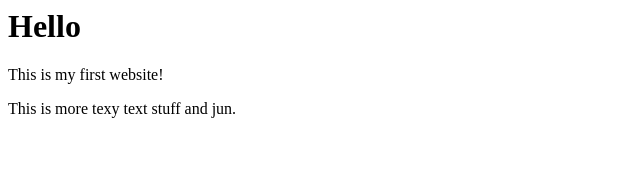
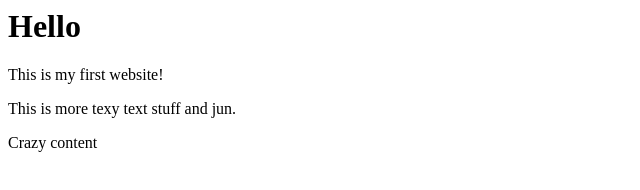
Before and after one commit to Elisa0122/intro-to-github, a plain HTML site: page index.html in a window 1280 px wide. Shown: the whole page, without its empty margins (0-640 px from the left). Drawn offline with Linux system fonts and the light colour scheme.

```diff
--- a/index.html
+++ b/index.html
@@ -3,3 +3,5 @@
 <p>This is my first website!</p>
 
 <p>This is more texy text stuff and jun.</p>
+
+<p>Crazy content</p>
```
